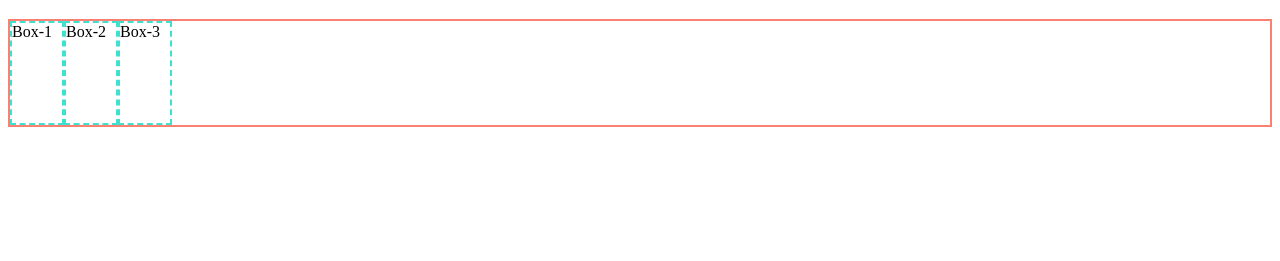
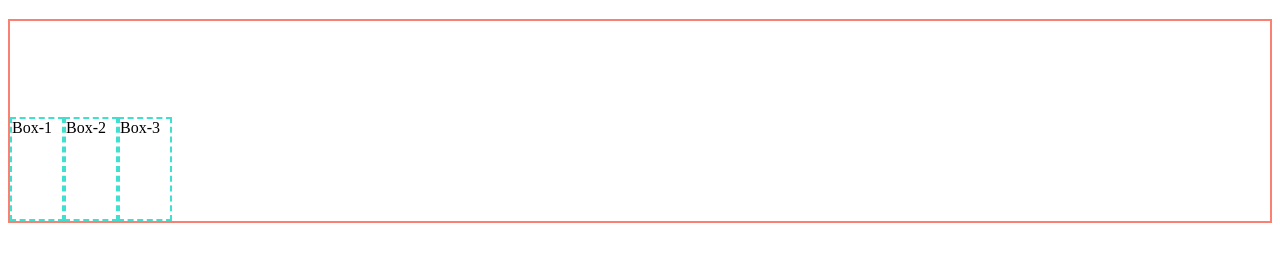
Before and after one commit to Saeedkpi/simple_responsive_web_design, a plain HTML site: page flexbox.html in a window 1280 px wide. Shown: the part 61-322 px from the top of the page. Drawn offline with Linux system fonts and the light colour scheme.

Commit message:
align-item and justify-content of display flex style

```diff
--- a/flexbox.html
+++ b/flexbox.html
@@ -7,8 +7,12 @@
     <style>
         .container{
             border: 2px solid salmon;
+            height: 200px;
             display: flex;
             justify-content:flex-start;
+            /* justify-content: space-between, space-around, space-evenly  three more feature*/
+            /* align-items: center, flex-end flex-start; */
+            align-items: flex-end;
         }
         .box{
             border: 2px dashed turquoise;
```
